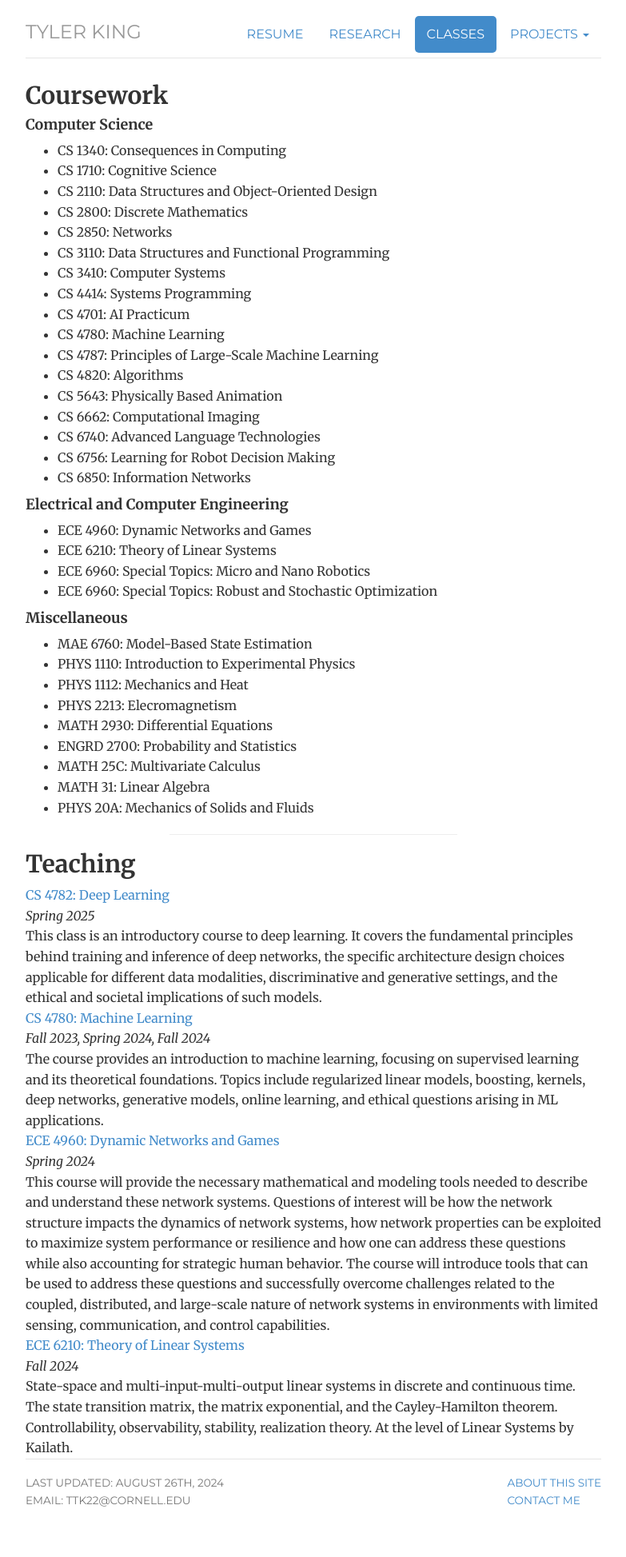
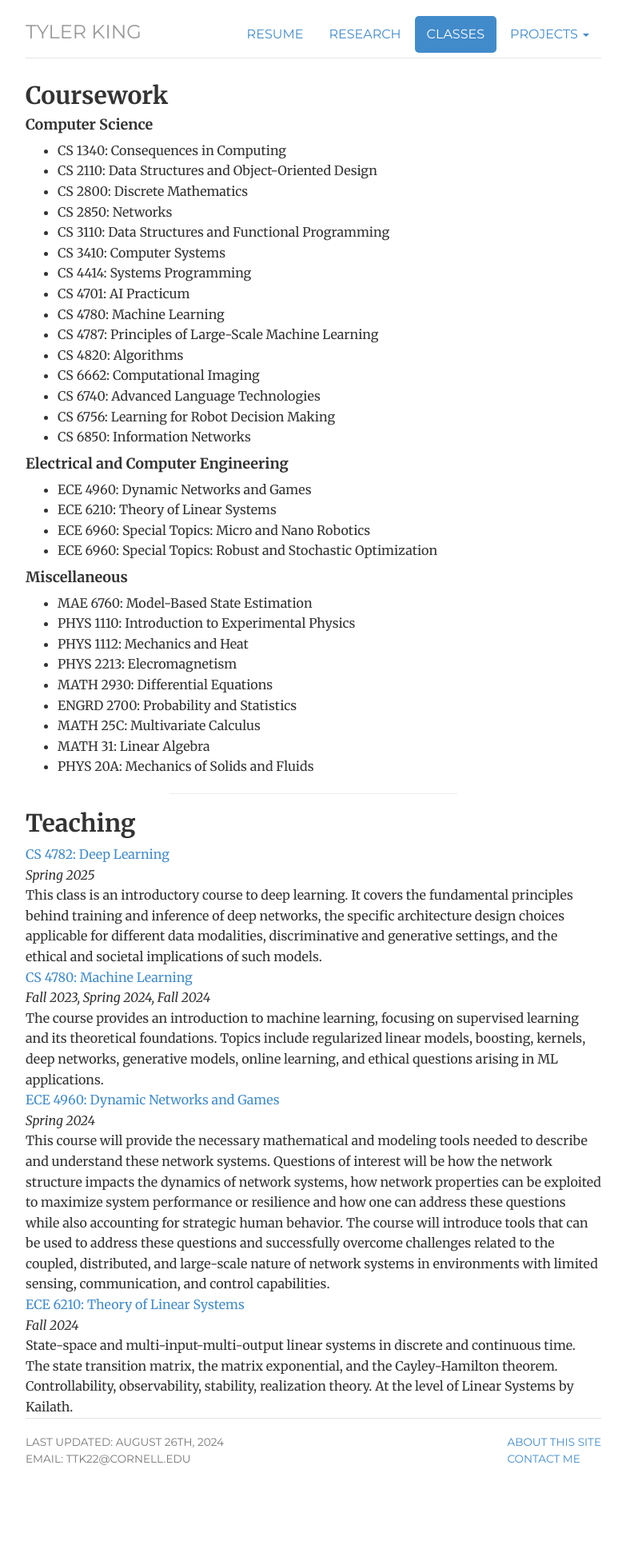
Before and after one commit to tylertking/tylertking.github.io, a Jekyll site: the page built from classes/index.html, in a window 1280 px wide. Shown: the whole page at 80% size, without its empty margins (248-1031 px from the left). Built offline with Jekyll 4.4.1, drawn with Linux system fonts in a browser that asks for light colours; after the commit the page ends 1896 px from its top, so only the background shows below that.

Commit message:
update courses

```diff
--- a/classes/index.html
+++ b/classes/index.html
@@ -14,7 +14,6 @@ description: Tyler King Classes
 <h4> Computer Science </h4>
 <ul>
 	<li> CS 1340: Consequences in Computing
-	<li> CS 1710: Cognitive Science
     <li> CS 2110: Data Structures and Object-Oriented Design
     <li> CS 2800: Discrete Mathematics
     <li> CS 2850: Networks
@@ -25,7 +24,6 @@ description: Tyler King Classes
     <li> CS 4780: Machine Learning
     <li> CS 4787: Principles of Large-Scale Machine Learning
     <li> CS 4820: Algorithms
-    <li> CS 5643: Physically Based Animation
     <li> CS 6662: Computational Imaging
     <li> CS 6740: Advanced Language Technologies
     <li> CS 6756: Learning for Robot Decision Making
```
